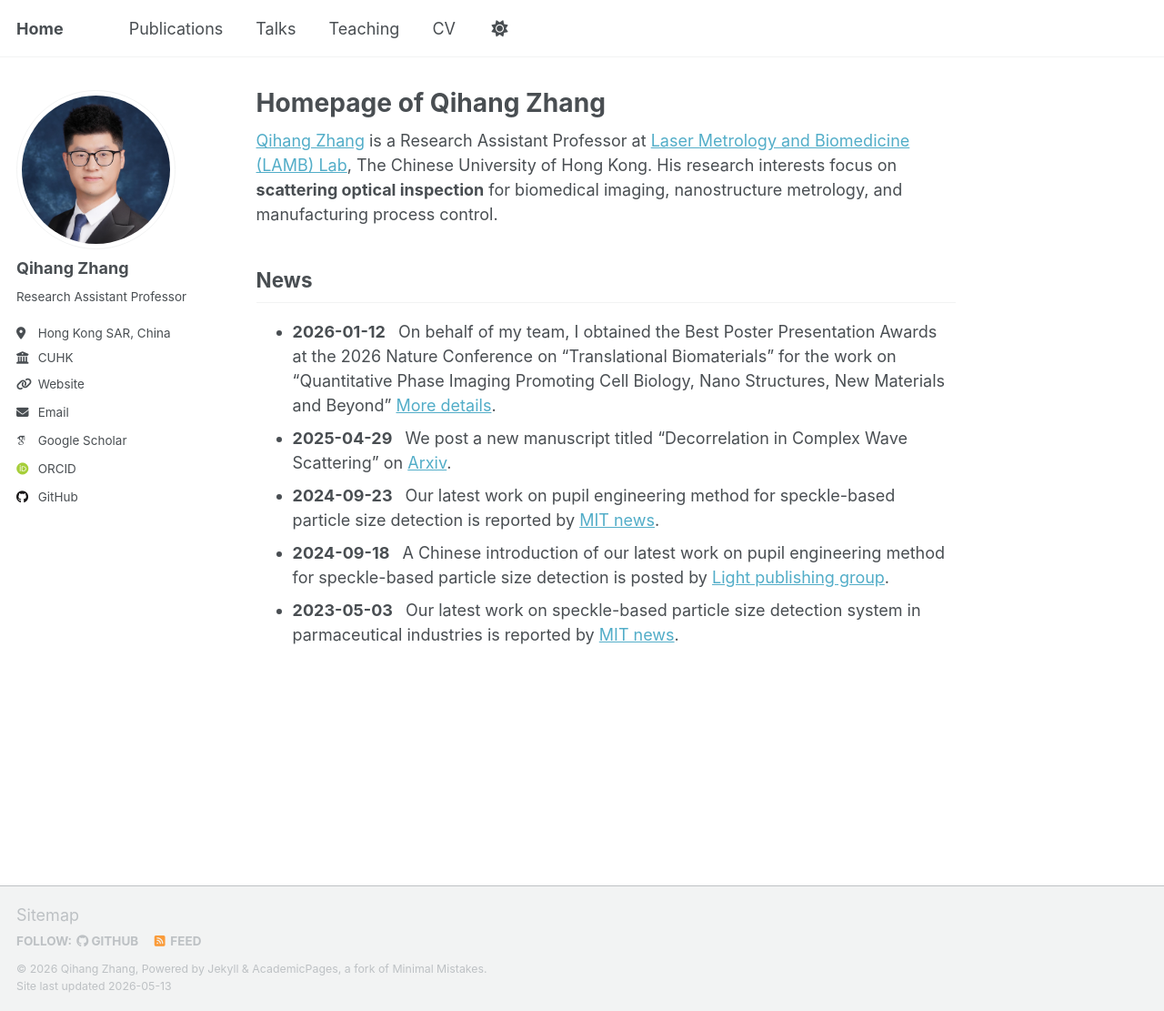
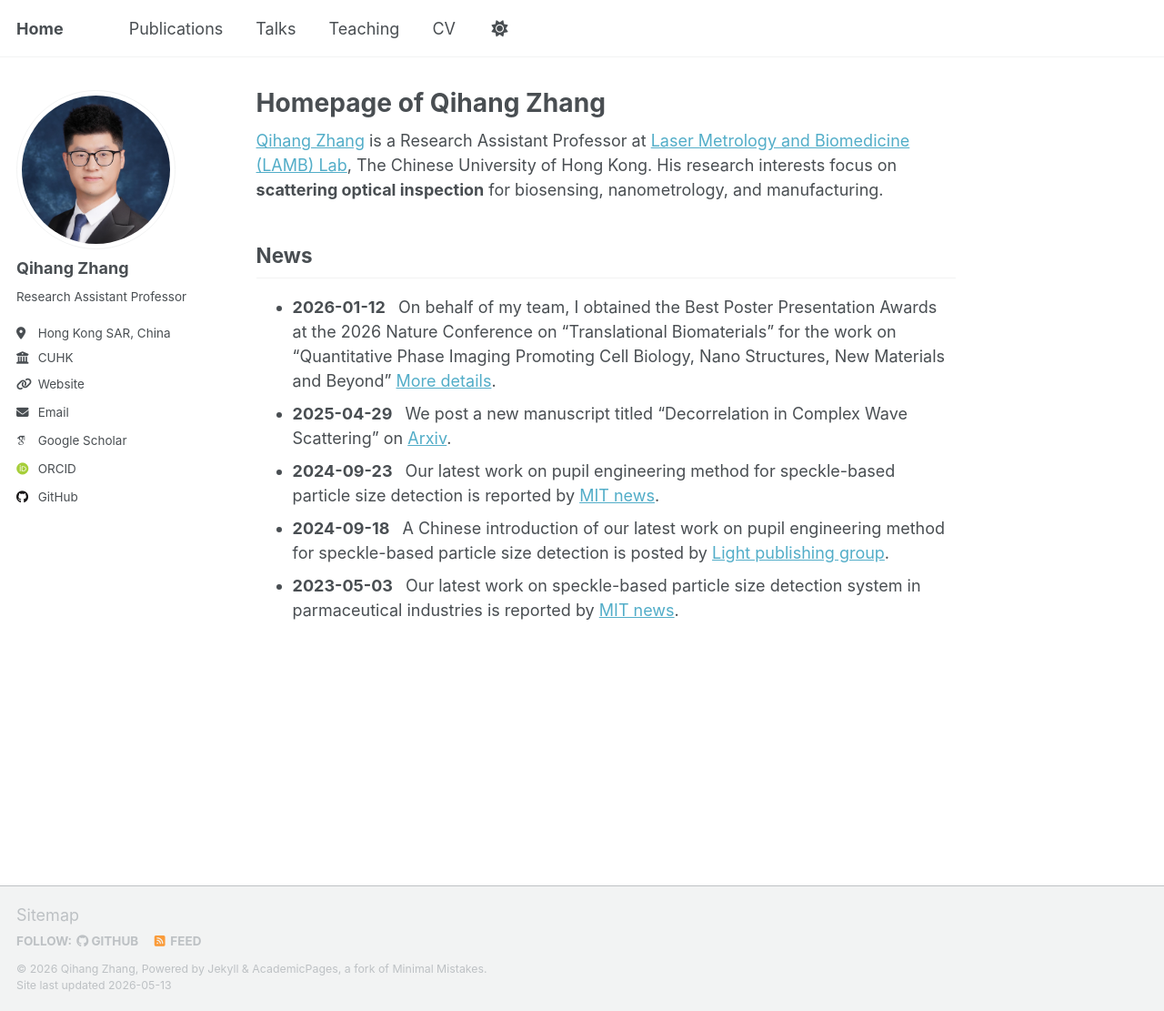
Before and after one commit to qhzhang95/qhzhang95.github.io, a Jekyll site: the page built from _pages/about.md, in a window 1280 px wide and 1111 px high. Shown: the whole window at 91% size. Built offline with Jekyll 4.4.1, drawn with Linux system fonts in a browser that asks for light colours; some web fonts are replaced; a script that is not in the unit is left out.

Commit message:
Update about.md

```diff
--- a/_pages/about.md
+++ b/_pages/about.md
@@ -7,7 +7,7 @@ redirect_from:
   - /about.html
 ---
 
-[Qihang Zhang](https://www.bme.cuhk.edu.hk/new/zhangqihang.php) is a Research Assistant Professor at [Laser Metrology and Biomedicine (LAMB) Lab](https://www.lambcuhk.org/), The Chinese University of Hong Kong. His research interests focus on **scattering optical inspection** for biomedical imaging, nanostructure metrology, and manufacturing process control.
+[Qihang Zhang](https://www.bme.cuhk.edu.hk/new/zhangqihang.php) is a Research Assistant Professor at [Laser Metrology and Biomedicine (LAMB) Lab](https://www.lambcuhk.org/), The Chinese University of Hong Kong. His research interests focus on **scattering optical inspection** for biosensing, nanometrology, and manufacturing.
 
 News
 ------
```
